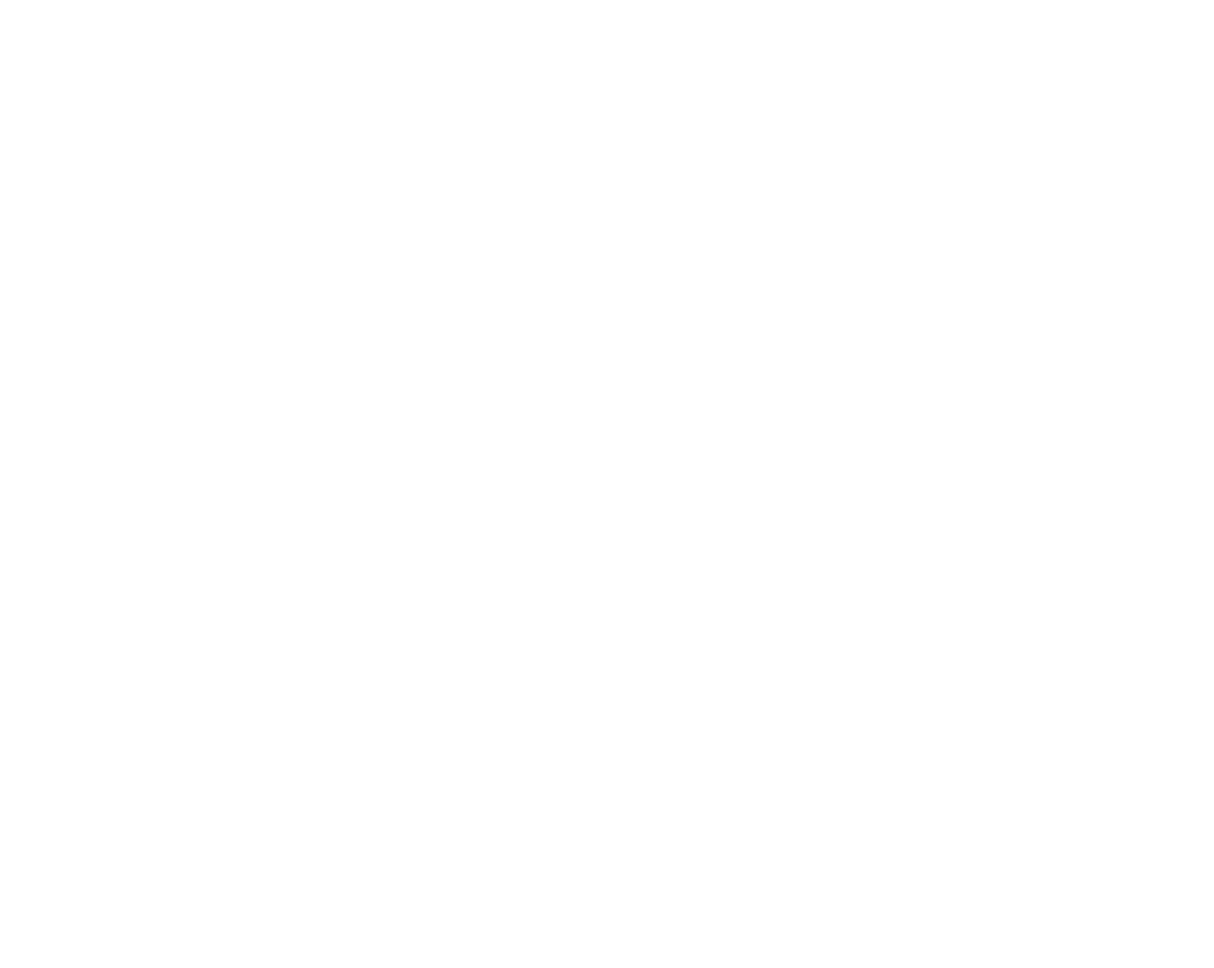
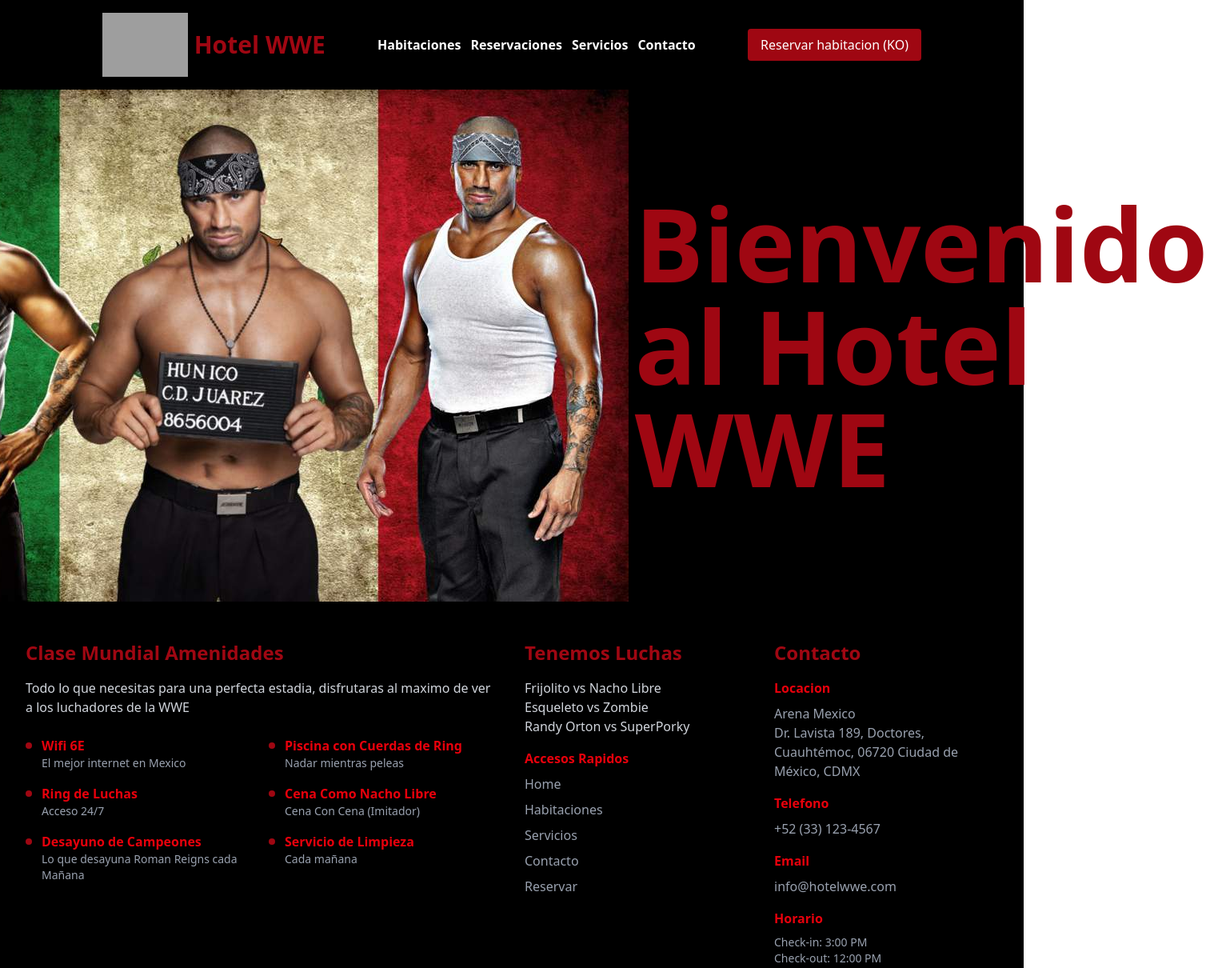
Before and after one commit to yoharam/Hotel-WWE, a React (Vite) app: page / in a window 1280 px wide. Before the commit this address had no page. Shown: the top 1210 px of the page at 80% size, 1518 px wide, since content can reach past the window. Before the commit the page ends 800 px from the top, so only its background shows below. Built offline with nearby package versions, Linux system fonts and the light colour scheme; grey boxes are pictures that could not be loaded.

Commit message:
Creacion Header y Footer Se añadieron rutas para usar links hacia otras secciones

```diff
--- a/src/App.tsx
+++ b/src/App.tsx
@@ -1,14 +1,24 @@
-import { Route, Routes , } from "react-router-dom";
-import Home from '/home/zaid/hotel_wwe/hotel_wwe/src/pages/Home'
-import Hola from "/home/zaid/hotel_wwe/hotel_wwe/src/pages/Hola";
-import "./App.css"
+import { BrowserRouter, Routes, Route } from "react-router-dom";
+import Home from "./pages/Home";
+import Hola from "./pages/Hola";
+import Habitaciones from "./pages/Habitaciones"
+import Reservaciones from "./pages/Reservar";
+import Servicios from "./pages/Servicios";
+import Contacto from "./pages/Contacto"
 
 function App() {
   return (
-  <Routes>
-  <Route path="/home" element={<Home />} />
-  <Route path="/hola" element={<Hola />} />
-</Routes>
+    <BrowserRouter>
+      <Routes>
+        <Route path="/" element={<Home />} />       {/* Página principal */}
+        <Route path="/home" element={<Home />} />  {/* Otra ruta */}
+        <Route path="/hola" element={<Hola />} />  {/* Ruta Hola */}
+        <Route path="/habitaciones" element={<Habitaciones/>} />
+        <Route path="/reservar" element={<Reservaciones />}/>
+        <Route path="/servicios" element={<Servicios/>} />
+        <Route path="/contacto" element={<Contacto/>}/>
+      </Routes>
+    </BrowserRouter>
   );
 }
 
--- /dev/null
+++ b/src/assets/components/Footer.tsx
@@ -0,0 +1,143 @@
+import { Link } from 'react-router-dom';
+import Logo from "../images/Logo.png"
+
+export default function Footer() {
+  return (
+    <footer className="bg-black text-white w-full">
+      <div className="max-w-7xl mx-auto pt-12 pb-8 px-4 sm:px-6 lg:px-8">
+        <div className="grid grid-cols-1 md:grid-cols-2 lg:grid-cols-4 gap-8 mb-12">
+          <div className="lg:col-span-2">
+            <h3 className="text-2xl font-bold text-red-800 mb-4">
+              Clase Mundial Amenidades
+            </h3>
+            <p className="text-gray-300 mb-6">
+              Todo lo que necesitas para una perfecta estadia, disfrutaras al maximo de ver a los luchadores de la WWE
+            </p>
+            <div className="grid grid-cols-1 sm:grid-cols-2 gap-4">
+              <div className="flex items-start space-x-3">
+                <div className="w-2 h-2 bg-red-800 rounded-full mt-2 flex-shrink-0"></div>
+                <div>
+                  <h4 className="font-bold text-red-600">Wifi 6E</h4>
+                  <p className="text-sm text-gray-400">El mejor internet en Mexico</p>
+                </div>
+              </div>
+              <div className="flex items-start space-x-3">
+                <div className="w-2 h-2 bg-red-800 rounded-full mt-2 flex-shrink-0"></div>
+                <div>
+                  <h4 className="font-bold text-red-600">Piscina con Cuerdas de Ring</h4>
+                  <p className="text-sm text-gray-400">Nadar mientras peleas</p>
+                </div>
+              </div>
+              <div className="flex items-start space-x-3">
+                <div className="w-2 h-2 bg-red-800 rounded-full mt-2 flex-shrink-0"></div>
+                <div>
+                  <h4 className="font-bold text-red-600">Ring de Luchas</h4>
+                  <p className="text-sm text-gray-400">Acceso 24/7</p>
+                </div>
+              </div>
+              <div className="flex items-start space-x-3">
+                <div className="w-2 h-2 bg-red-800 rounded-full mt-2 flex-shrink-0"></div>
+                <div>
+                  <h4 className="font-bold text-red-600">Cena Como Nacho Libre</h4>
+                  <p className="text-sm text-gray-400">Cena Con Cena (Imitador)</p>
+                </div>
+              </div>
+              <div className="flex items-start space-x-3">
+                <div className="w-2 h-2 bg-red-800 rounded-full mt-2 flex-shrink-0"></div>
+                <div>
+                  <h4 className="font-bold text-red-600">Desayuno de Campeones</h4>
+                  <p className="text-sm text-gray-400">Lo que desayuna Roman Reigns cada Mañana</p>
+                </div>
+              </div>
+              <div className="flex items-start space-x-3">
+                <div className="w-2 h-2 bg-red-800 rounded-full mt-2 flex-shrink-0"></div>
+                <div>
+                  <h4 className="font-bold text-red-600">Servicio de Limpieza</h4>
+                  <p className="text-sm text-gray-400">Cada mañana</p>
+                </div>
+              </div>
+            </div>
+          </div>
+
+          <div>
+            <h3 className="text-2xl font-bold text-red-800 mb-4">
+              Tenemos Luchas
+            </h3>
+            <p className="text-gray-300 mb-4">
+              Frijolito vs Nacho Libre <br /> Esqueleto vs Zombie <br /> Randy Orton vs SuperPorky
+            </p>
+            <div className="space-y-2">
+              <h4 className="font-bold text-red-600">Accesos Rapidos</h4>
+              <div className="flex flex-col space-y-2">
+                <Link to="/" className="text-gray-400 hover:text-red-600 transition-colors">
+                  Home
+                </Link>
+                <Link to="/habitaciones" className="text-gray-400 hover:text-red-600 transition-colors">
+                  Habitaciones
+                </Link>
+                <Link to="/servicios" className="text-gray-400 hover:text-red-600 transition-colors">
+                  Servicios
+                </Link>
+                <Link to="/contacto" className="text-gray-400 hover:text-red-600 transition-colors">
+                  Contacto
+                </Link>
+                <Link to="/reservar" className="text-gray-400 hover:text-red-600 transition-colors">
+                  Reservar
+                </Link>
+              </div>
+            </div>
+          </div>
+
+          <div>
+            <h3 className="text-2xl font-bold text-red-800 mb-4">
+              Contacto
+            </h3>
+            <div className="space-y-4">
+              <div>
+                <h4 className="font-bold text-red-600 mb-2">Locacion</h4>
+                <p className="text-gray-400">
+                  Arena Mexico <br />Dr. Lavista 189, Doctores, Cuauhtémoc, 06720 Ciudad de México, CDMX
+                </p>
+              </div>
+              <div>
+                <h4 className="font-bold text-red-600 mb-2">Telefono</h4>
+                <p className="text-gray-400">+52 (33) 123-4567</p>
+              </div>
+              <div>
+                <h4 className="font-bold text-red-600 mb-2">Email</h4>
+                <p className="text-gray-400">info@hotelwwe.com</p>
+              </div>
+              <div>
+                <h4 className="font-bold text-red-600 mb-2">Horario</h4>
+                <div className="text-gray-400 text-sm">
+                  <p>Check-in: 3:00 PM</p>
+                  <p>Check-out: 12:00 PM</p>
+                  <p>Ring de Luchas: 24/7</p>
+                  <p>Servicio de Limpieza: 6 AM - 11 PM</p>
+                </div>
+              </div>
+            </div>
+          </div>
+        </div>
+
+        <div className="border-t border-gray-800 pt-8">
+          <div className="flex flex-col md:flex-row justify-between items-center">
+            <div className="mb-4 md:mb-0 flex items-center space-x-3">
+              <img
+                src={Logo}
+                alt="Logo Hotel WWE"
+                className="w-10 h-10 object-contain"
+              />
+              <span className="text-xl font-bold text-red-800">HOTEL WWE</span>
+            </div>
+
+            <div className="text-gray-400 text-sm text-center md:text-right">
+              <p>&copy; {new Date().getFullYear()} Hotel WWE. Todos los Derechos Reservados.</p>
+              <p className="mt-1">Una Experiencia MuchaLucha Unica</p>
+            </div>
+          </div>
+        </div>
+      </div>
+    </footer>
+  );
+}
--- a/src/assets/components/Header.tsx
+++ b/src/assets/components/Header.tsx
@@ -1,19 +1,39 @@
 import Logo from '../images/Logo.png'
-import {Link} from "react-router-dom"
+import { Link } from "react-router-dom"
 
 export default function Header() {
   return (
-    <>
-      <div className="m-3 bg-[#000000] w-full  flex items-center gap-4 p-2">
+    <div className="bg-black w-full flex flex-col lg:flex-row justify-between items-center gap-3 px-4 sm:px-8 lg:px-16 xl:px-32 py-4">
+      {/* Logo y título */}
+      <div className='flex items-center gap-2'>
         <img
-          className="h-30 hover:cursor-pointer"
+          className="h-16 lg:h-20 hover:cursor-pointer"
           src={Logo}
           alt="Logo Hotel WWE"
         />
-        <h1 className="text-2xl text-red-800 font-black">Hotel WWE</h1>
-        <Link to="/hola" ></Link>
-        <button>Reserva una Habitacion (KO)</button>
+        <h1 className="text-2xl lg:text-3xl text-red-800 font-black">Hotel WWE</h1>
       </div>
-    </>
+
+      {/* Enlaces de navegación */}
+      <div className='flex flex-col lg:flex-row gap-3 justify-center items-center m-4'>
+        <Link to="/habitaciones" className="text-white font-bold hover:text-red-600">
+          Habitaciones
+        </Link>
+        <Link to="/reservar" className='text-white font-bold hover:text-red-600'>
+          Reservaciones
+        </Link>
+        <Link to="/servicios" className='text-white font-bold hover:text-red-600'>
+          Servicios
+        </Link>
+        <Link to="/contacto" className='text-white font-bold hover:text-red-600'>Contacto</Link>
+      </div>
+
+      {/* Botón de reserva */}
+      <div className='flex items-start'>
+        <Link to="/reservar" className="bg-red-800 text-white px-4 py-2 rounded hover:bg-red-700 hover:cursor-pointer">
+          Reservar habitacion (KO)
+        </Link>
+      </div>
+    </div>
   )
 }
--- /dev/null
+++ b/src/assets/components/Inicio.tsx
@@ -0,0 +1,10 @@
+import Luchadores from "../images/Luchadores.jpeg"
+export default function Inicio() {
+  return (
+    <div className='h-full w-full flex bg-no-repeat justify-center items-center bg-[#000000]'>
+        <img src={Luchadores} alt="3 Luchadores" />
+        <h1 className="text-9xl text-red-800 font-bold p-2">Bienvenido al Hotel WWE</h1>
+
+    </div>
+  )
+}
--- a/src/main.tsx
+++ b/src/main.tsx
@@ -2,12 +2,9 @@ import { StrictMode } from 'react'
 import { createRoot } from 'react-dom/client'
 import './index.css'
 import App from './App.tsx'
-import { BrowserRouter } from "react-router";
 
 createRoot(document.getElementById('root')!).render(
   <StrictMode>
-    <BrowserRouter>
     <App></App>
-    </BrowserRouter>
   </StrictMode>,
 )
--- /dev/null
+++ b/src/pages/Contacto.tsx
@@ -0,0 +1,7 @@
+import React from 'react'
+
+export default function Contacto() {
+  return (
+    <div>Contacto</div>
+  )
+}
--- /dev/null
+++ b/src/pages/Habitaciones.tsx
@@ -0,0 +1,7 @@
+import React from 'react'
+
+export default function Habitaciones() {
+  return (
+    <div>Habitaciones</div>
+  )
+}
--- a/src/pages/Home.tsx
+++ b/src/pages/Home.tsx
@@ -1,11 +1,19 @@
+import Footer from '../assets/components/Footer';
 import Header from '../assets/components/Header';
+import Inicio from '../assets/components/Inicio';
 
 
 function Home() {
   return (
     <>
       <div className='flex justify-start items-start h-full'>
-        <Header></Header>
+        <Header/>
+      </div>
+      <div className='h-full w-full'>
+        <Inicio/>
+      </div>
+      <div className='flex justify-center items-center h-full'>
+        <Footer/>
       </div>
     </>
   );
--- /dev/null
+++ b/src/pages/Reservar.tsx
@@ -0,0 +1,7 @@
+import React from 'react'
+
+export default function Reservaciones() {
+  return (
+    <div>Reservaciones</div>
+  )
+}
--- /dev/null
+++ b/src/pages/Servicios.tsx
@@ -0,0 +1,7 @@
+import React from 'react'
+
+export default function Servicios() {
+  return (
+    <div>Servicios</div>
+  )
+}
```
Also changed, not shown: src/assets/images/Luchadores.jpeg (added).
